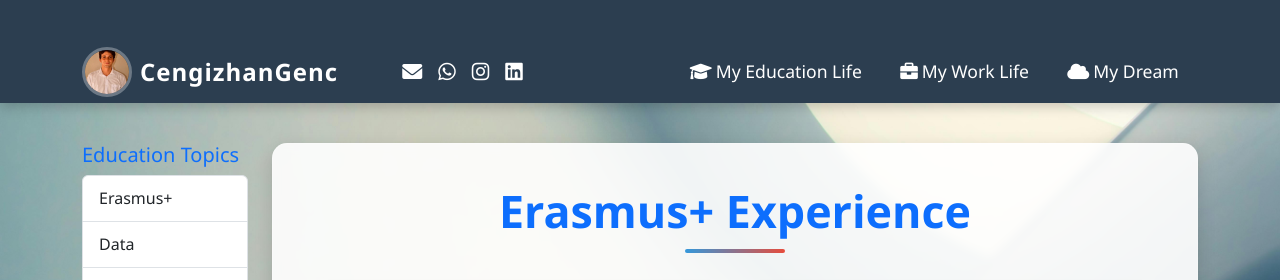
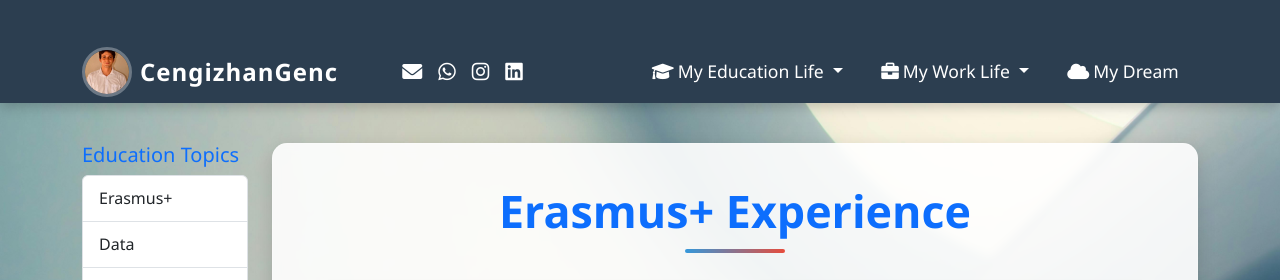
Before and after one commit to CHG61/Blog, a Django app: page /myeducationlife/erasmus in a window 1280 px wide. Shown: the top 280 px of the page. Run offline with Django 4.2, Linux system fonts and the light colour scheme; data comes from the database, SQL or seed files in the repository; some libraries are stand-ins or nearby versions.

Commit message:
waittttetet

```diff
--- a/myeducationlife/templates/erasmus.html
+++ b/myeducationlife/templates/erasmus.html
@@ -35,15 +35,26 @@
             </button>
             <div class="collapse navbar-collapse" id="navbarNav">
                 <ul class="navbar-nav ms-auto">
-                    <li class="nav-item">
-                        <a href="/myeducationlife" class="nav-link">
+                    <li class="nav-item dropdown">
+                        <a class="nav-link dropdown-toggle" href="#" id="educationDropdown" role="button" data-bs-toggle="dropdown" aria-expanded="false">
                             <i class="fas fa-graduation-cap me-1"></i>My Education Life
                         </a>
+                        <ul class="dropdown-menu dropdown-menu-dark" aria-labelledby="educationDropdown">
+                            <li><a class="dropdown-item" href="/myeducationlife/myeducationlife">My Education Life</a></li>
+                            <li><a class="dropdown-item" href="/myeducationlife/data">Data</a></li>
+                            <li><a class="dropdown-item" href="/myeducationlife/erasmus">Erasmus</a></li>
+                            <li><a class="dropdown-item" href="/myeducationlife/sports">Sports</a></li>
+                        </ul>
                     </li>
-                    <li class="nav-item">
-                        <a href="/myworklife" class="nav-link">
+                    <li class="nav-item dropdown">
+                        <a class="nav-link dropdown-toggle" href="#" id="workDropdown" role="button" data-bs-toggle="dropdown" aria-expanded="false">
                             <i class="fas fa-briefcase me-1"></i>My Work Life
                         </a>
+                        <ul class="dropdown-menu dropdown-menu-dark" aria-labelledby="workDropdown">
+                            <li><a class="dropdown-item" href="/myworklife/myworklife">My Work Life</a></li>
+                            <li><a class="dropdown-item" href="/myworklife/Dataanalyst">Data Analyst</a></li>
+                            <li><a class="dropdown-item" href="/myworklife/mycv">My CV</a></li>
+                        </ul>
                     </li>
                     <li class="nav-item">
                         <a href="/mydream" class="nav-link">
```
